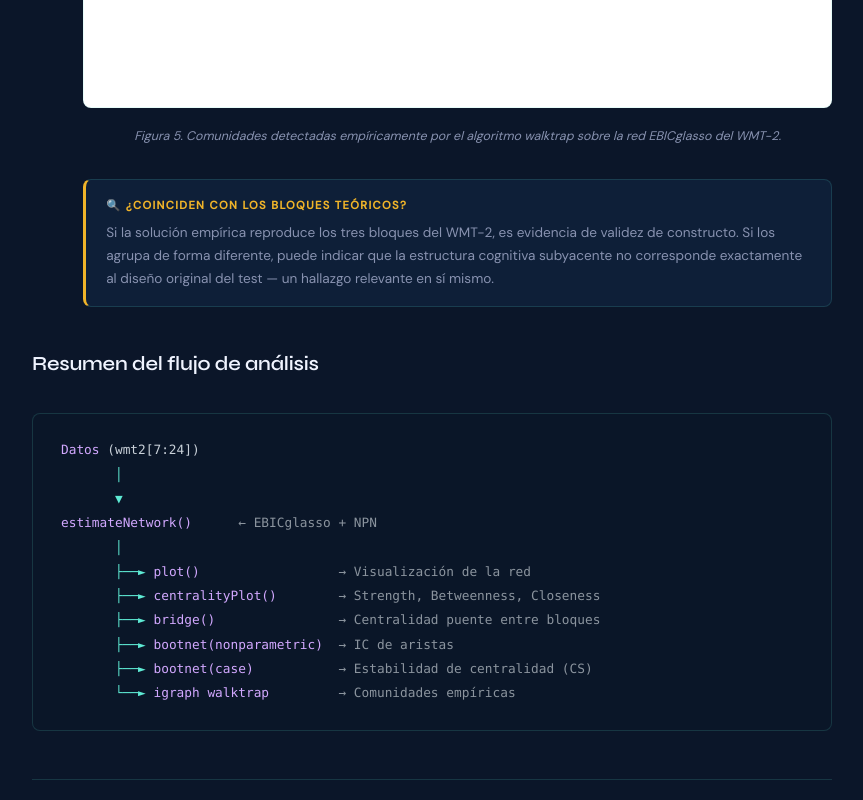
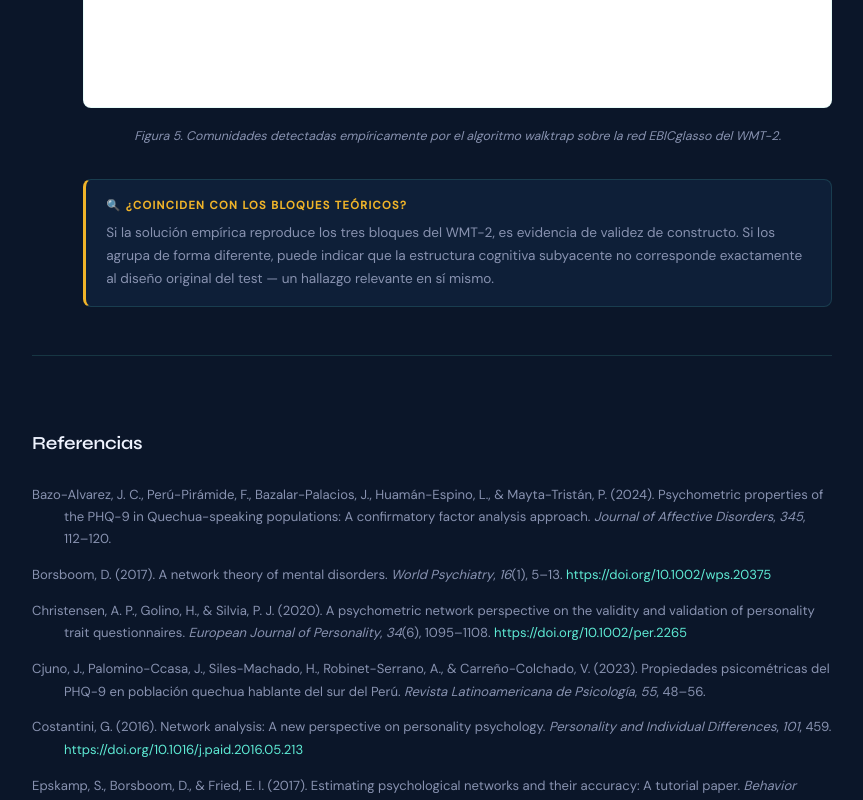
Before and after one commit to PsiNet-LAB/psinet-lab.github.io, a plain HTML site: page blog/analisis-redes-psicometricas/index.html in a window 1280 px wide. Shown: the part 11200-12000 px from the top of the page, without its empty margins (28-891 px from the left). Drawn offline with Linux system fonts and the light colour scheme.

Commit message:
Delete flow summary from analysis page
Removed the flow summary section from the analysis page.

```diff
--- a/blog/analisis-redes-psicometricas/index.html
+++ b/blog/analisis-redes-psicometricas/index.html
@@ -991,20 +991,6 @@ comunidades <span class="r-operator">&lt;-</span> <span class="r-func">cluster_w
         </div>
       </div>
 
-      <!-- ── RESUMEN DEL FLUJO ── -->
-      <h3>Resumen del flujo de análisis</h3>
-      <div class="flow-box"><span class="flow-func">Datos</span> (wmt2[7:24])
-       <span class="flow-arrow">│</span>
-       <span class="flow-arrow">▼</span>
-<span class="flow-func">estimateNetwork()</span>      <span class="flow-desc">← EBICglasso + NPN</span>
-       <span class="flow-arrow">│</span>
-       <span class="flow-arrow">├──►</span> <span class="flow-func">plot()</span>                  <span class="flow-desc">→ Visualización de la red</span>
-       <span class="flow-arrow">├──►</span> <span class="flow-func">centralityPlot()</span>        <span class="flow-desc">→ Strength, Betweenness, Closeness</span>
-       <span class="flow-arrow">├──►</span> <span class="flow-func">bridge()</span>                <span class="flow-desc">→ Centralidad puente entre bloques</span>
-       <span class="flow-arrow">├──►</span> <span class="flow-func">bootnet(nonparametric)</span>  <span class="flow-desc">→ IC de aristas</span>
-       <span class="flow-arrow">├──►</span> <span class="flow-func">bootnet(case)</span>           <span class="flow-desc">→ Estabilidad de centralidad (CS)</span>
-       <span class="flow-arrow">└──►</span> <span class="flow-func">igraph walktrap</span>         <span class="flow-desc">→ Comunidades empíricas</span></div>
-
       <div class="references-section">
         <h3>Referencias</h3>
         <ul class="references-list">
```
